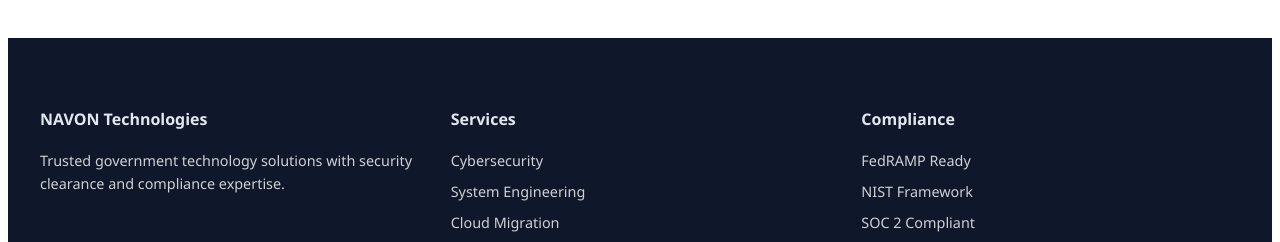
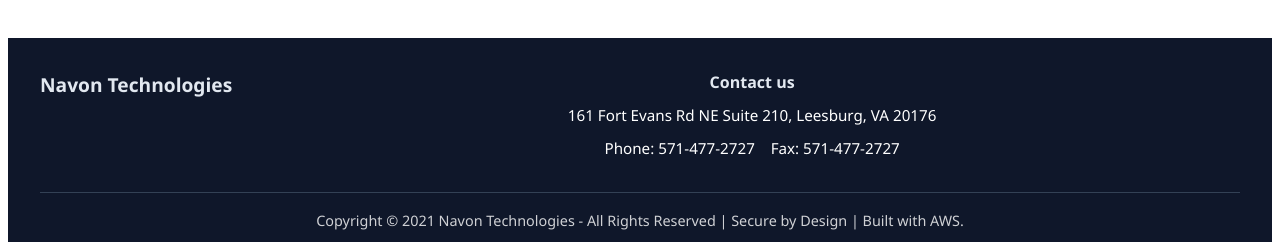
Before and after one commit to RBDevMaker/Navon_Tech, a React (Vite) app in the folder frontend/: page / in a window 1280 px wide. Shown: the part 2555-2797 px from the top of the page. Built offline with nearby package versions, Linux system fonts and the light colour scheme.

Commit message:
Add Archfield partner, new AWS services (React & Amplify, Route 53 & Domains), Hardware & Product Development capability, update footer with contact info, and rename Application Development to Application & Software Development

```diff
--- a/frontend/src/SimpleApp.jsx
+++ b/frontend/src/SimpleApp.jsx
@@ -146,7 +146,8 @@
                                     'jacobs.jpeg',
                                     'ingram_micro.jpeg',
                                     'vmware.jpeg',
-                                    'linux.jpeg'
+                                    'linux.jpeg',
+                                    'archfield.jpeg'
                                 ].map((partner, index) => (
                                     <div key={index} style={{
                                         background: 'white',
@@ -460,9 +461,19 @@
                                     description: 'Enterprise-grade network architecture and security implementation.'
                                 },
                                 {
-                                    title: 'Application Development',
+                                    title: 'Application & Software Development',
                                     image: 'App_and_Software_Development.jpeg',
                                     description: 'Custom software solutions with security-first development practices.'
+                                },
+                                {
+                                    title: 'Hardware & Product Development',
+                                    image: 'Hardware_and_Product_Development.jpeg',
+                                    description: 'Custom hardware solutions and product development for specialized government requirements.'
+                                },
+                                {
+                                    title: 'Artificial Intelligence & Machine Learning',
+                                    image: 'AI_Machine_Learning.jpeg',
+                                    description: 'Advanced AI/ML solutions for data analysis, automation, and intelligent decision-making systems.'
                                 }
                             ].map((capability, index) => (
                                 <div key={index} style={{
@@ -523,7 +534,9 @@
                                 { name: 'AWS DevOps', file: 'AWS_DevOps.jpeg' },
                                 { name: 'AWS Security Hub', file: 'AWS_Security_Hub.jpeg' },
                                 { name: 'ECS & EKS', file: 'Amazon_ECS_and_EKS.jpg' },
-                                { name: 'IAM', file: 'IAM.jpg' }
+                                { name: 'IAM', file: 'IAM.jpg' },
+                                { name: 'React & Amplify', file: 'React_and_Amplify.jpg' },
+                                { name: 'Route 53 & Domains', file: 'Route_53_Domains.jpg' }
                             ].map((service, index) => (
                                 <div key={index} style={{
                                     background: '#f8fafc',
@@ -536,8 +549,8 @@
                                         src={`${s3BaseUrl}/public/images/services/${service.file}`}
                                         alt={service.name}
                                         style={{
-                                            width: '60px',
-                                            height: '60px',
+                                            width: '100px',
+                                            height: '100px',
                                             objectFit: 'contain',
                                             marginBottom: '1rem'
                                         }}
@@ -1217,43 +1230,40 @@
 
             {/* Footer */}
             <footer style={{
-                padding: '3rem 2rem 2rem 2rem',
+                padding: '2rem',
                 background: '#0f172a',
                 color: 'white'
             }}>
                 <div style={{ maxWidth: '1200px', margin: '0 auto' }}>
                     <div style={{
-                        display: 'grid',
-                        gridTemplateColumns: 'repeat(auto-fit, minmax(250px, 1fr))',
-                        gap: '2rem',
-                        marginBottom: '2rem'
+                        display: 'flex',
+                        justifyContent: 'space-between',
+                        alignItems: 'flex-start',
+                        marginBottom: '1.5rem',
+                        flexWrap: 'wrap',
+                        gap: '2rem'
                     }}>
-                        <div>
-                            <h4 style={{ marginBottom: '1rem', color: '#e2e8f0' }}>NAVON Technologies</h4>
-                            <p style={{ opacity: '0.8', fontSize: '0.9rem' }}>
-                                Trusted government technology solutions with security clearance and compliance expertise.
+                        <div style={{ textAlign: 'left' }}>
+                            <h4 style={{ margin: '0 0 0.5rem 0', fontSize: '1.2rem', color: '#e2e8f0' }}>
+                                Navon Technologies
+                            </h4>
+                        </div>
+                        <div style={{ textAlign: 'center', flex: 1 }}>
+                            <h4 style={{ margin: '0 0 0.5rem 0', fontSize: '1rem', color: '#e2e8f0' }}>
+                                Contact us
+                            </h4>
+                            <p style={{ margin: '0.5rem 0', fontSize: '0.95rem' }}>
+                                161 Fort Evans Rd NE Suite 210, Leesburg, VA 20176
+                            </p>
+                            <p style={{ margin: '0.5rem 0', fontSize: '0.95rem' }}>
+                                Phone: 571-477-2727 &nbsp;&nbsp; Fax: 571-477-2727
                             </p>
                         </div>
-                        <div>
-                            <h4 style={{ marginBottom: '1rem', color: '#e2e8f0' }}>Services</h4>
-                            <p style={{ opacity: '0.8', fontSize: '0.9rem', margin: '0.5rem 0' }}>Cybersecurity</p>
-                            <p style={{ opacity: '0.8', fontSize: '0.9rem', margin: '0.5rem 0' }}>System Engineering</p>
-                            <p style={{ opacity: '0.8', fontSize: '0.9rem', margin: '0.5rem 0' }}>Cloud Migration</p>
-                        </div>
-                        <div>
-                            <h4 style={{ marginBottom: '1rem', color: '#e2e8f0' }}>Compliance</h4>
-                            <p style={{ opacity: '0.8', fontSize: '0.9rem', margin: '0.5rem 0' }}>FedRAMP Ready</p>
-                            <p style={{ opacity: '0.8', fontSize: '0.9rem', margin: '0.5rem 0' }}>NIST Framework</p>
-                            <p style={{ opacity: '0.8', fontSize: '0.9rem', margin: '0.5rem 0' }}>SOC 2 Compliant</p>
-                        </div>
                     </div>
-                    <div style={{
-                        borderTop: '1px solid #334155',
-                        paddingTop: '2rem',
-                        textAlign: 'center',
-                        opacity: '0.7'
-                    }}>
-                        <p>&copy; 2026 NAVON Technologies. Secure by Design. Built with AWS.</p>
+                    <div style={{ textAlign: 'center', borderTop: '1px solid #334155', paddingTop: '1rem' }}>
+                        <p style={{ margin: 0, fontSize: '0.9rem', opacity: '0.8' }}>
+                            Copyright © 2021 Navon Technologies - All Rights Reserved | Secure by Design | Built with AWS.
+                        </p>
                     </div>
                 </div>
             </footer>
```
